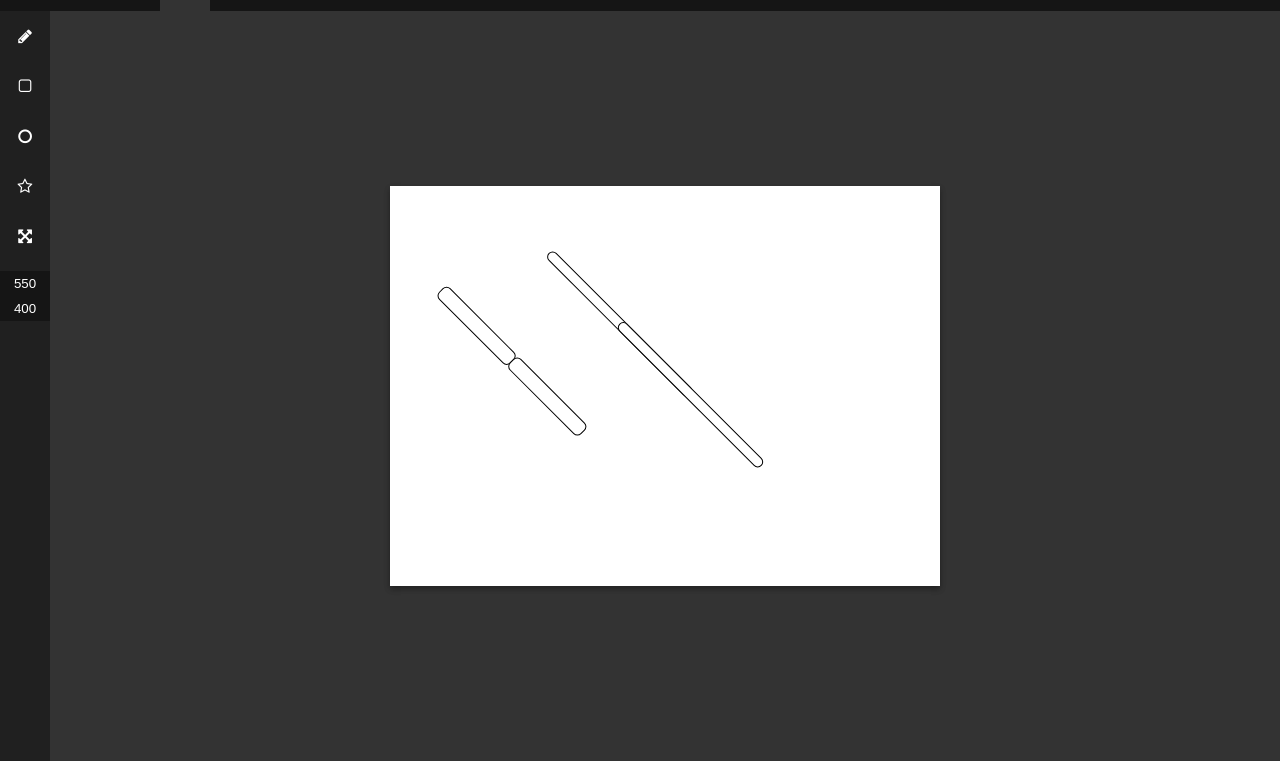
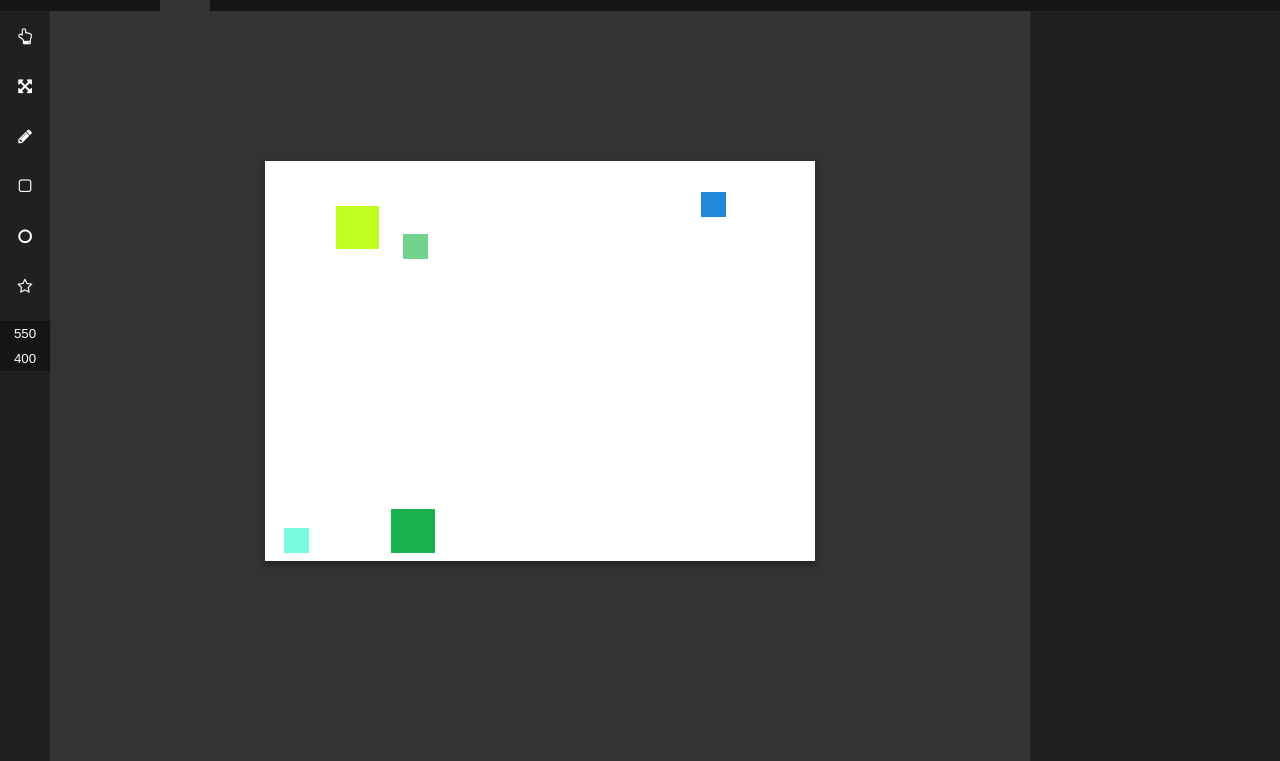
Before and after one commit to PButcher/svg-rocket, a website: page index.html in a window 1280 px wide. Shown: the part 39-800 px from the top of the page. Drawn offline with Linux system fonts and the light colour scheme.

Commit message:
Square pattern logic

```diff
--- a/css/scss/style.scss
+++ b/css/scss/style.scss
@@ -5,7 +5,9 @@ $color-dark-grey: #202020;
 $color-white: #FFF;
 $color-logo: #99FF00;
 $color-vdark-grey: #151515;
-
+html, body {
+	height: 100%;
+}
 body {
 	margin: 0;
 	padding: 0;
@@ -17,6 +19,8 @@ header {
 	text-align: left;
 	line-height: 50px;
 	background-color: $color-background;
+	position: fixed;
+	z-index: 5;
 
 	a {
 		text-align: center;
@@ -56,6 +60,10 @@ header {
 	}
 }
 
+.wrapper, .app {
+	height: 100%;
+}
+
 // WELCOME MODAL
 
 .welcome-modal {
@@ -67,7 +75,7 @@ header {
 }
 .welcome {
 	position: absolute;
-	width: 750px;
+	width: 100%;
 	height: 350px;
 	top: 0;
 	right: 0;
@@ -110,7 +118,7 @@ header {
 	display: none;
 	position: relative;
 	width: 100%;
-	height: auto;
+	height: 100%;
 	background-color: $color-workspace;
 }
 .workspace-active {
@@ -122,10 +130,12 @@ header {
 .ws-canvas-toolkit {
 	float: left;
 	width: 50px;
+	height: 100%;
 	background-color: $color-dark-grey;
 
 	nav {
 
+		margin-top: 50px;
 		margin-bottom: 10px;
 		overflow: auto;
 
@@ -145,6 +155,8 @@ header {
 		}
 
 		&.toolkit-inputs {
+
+			margin-top: 0;
 
 			a {
 
@@ -170,10 +182,19 @@ header {
 	}
 }
 
+.ws-canvas-properties {
+	float: right;
+	width: 250px;
+	height: 100%;
+	background-color: $color-dark-grey;
+}
+
 .ws-canvas-wrapper {
 
 	position: relative;
 	overflow: auto;
+	height: 100%;
+	float: left;
 
 	.ws-canvas {
 		position: absolute;
--- a/index.html
+++ b/index.html
@@ -5,7 +5,7 @@
 		<link rel="stylesheet" type="text/css" href="css/style.css" />
 		<link rel="stylesheet" type="text/css" href="vendor/font-awesome/css/font-awesome.min.css" />
 		<script type="text/javascript" src="vendor/jquery/dist/jquery.min.js"></script>
-		<script type="text/javascript" src="vendor/raphael/raphael-min.js"></script>
+		<script type="text/javascript" src="js/svg.min.js"></script>
 		<script type="text/javascript" src="js/main.js"></script>
 	</head>
 	<body>
@@ -28,11 +28,12 @@
 				<section id="workspace-canvas" class="workspace-canvas workspace-active">
 					<div class="ws-canvas-toolkit">
 						<nav>
+							<a href="#"><i class="fa fa-hand-o-up"></i></a>
+							<a href="#"><i class="fa fa-arrows-alt"></i></a>
 							<a href="#"><i class="fa fa-pencil"></i></a>
 							<a href="#"><i class="fa fa-square-o"></i></a>
 							<a href="#"><i class="fa fa-circle-o"></i></a>
 							<a href="#"><i class="fa fa-star-o"></i></a>
-							<a href="#"><i class="fa fa-arrows-alt"></i></a>
 						</nav>
 						<nav class="toolkit-inputs">
 							<input id="canvas-width" type="text">
@@ -40,10 +41,14 @@
 						</nav>
 
 					</div>
-					<div class="ws-canvas-wrapper">
+					<div id="ws-canvas-wrapper" class="ws-canvas-wrapper">
 						<figure id="ws-canvas" class="ws-canvas">
-							<!-- <canvas id="input-canvas"></canvas> -->
 						</figure>
+					</div>
+					<div class="ws-canvas-properties">
+						<nav>
+
+						</nav>
 					</div>
 				</section>
 				<section id="workspace-output" class="workspace-output">
--- a/js/main.js
+++ b/js/main.js
@@ -1,16 +1,26 @@
 var canvasWidth = 550;
 var canvasHeight = 400;
-var showSplash = false;
+var testing = true;
+var svgFocus = null;
+var svgMousedown = null;
+
+// Drawing state object
+var paper;
+var palette = {
+	fillColour: "none",
+	opacity: "0.1",
+	strokeColour: "none",
+	strokeWidth: 1,
+	radius: 0,
+};
+var currentStateSet;
 
 $(document).ready(function (){
 
 	// Remove welcome modal whilst testing
-	if(!showSplash) {
+	if(testing) {
 		$('#welcome-modal').remove();
 	}
-
-	// Set initial element sizes based on current viewport
-	resize();
 
 	// Set up welcome modal
 	setupWelcomeModal();
@@ -18,11 +28,14 @@ $(document).ready(function (){
 	// Set up event listeners
 	setupEventListeners();
 
-	// Set up workspace-canvas
-	setupWorkspaceCanvas();
+	// Lift off!
+	rocketInitialise();
 
 	// Set up toolkit
 	setupToolkit();
+
+	// Set initial element sizes based on current viewport
+	resize();
 });
 
 
@@ -36,9 +49,7 @@ $(window).resize(function() {
 // Set initial element sizes based on current viewport
 function resize() {
 
-	$('#welcome-modal').css("height", $(window).height());
-	$('.workspace-canvas, .workspace-output').css("height", ($(window).innerHeight() - $('header').height()));
-	$('.ws-canvas-toolkit, .ws-canvas-wrapper').css("height", ($(window).innerHeight() - $('header').height()));
+	$("#ws-canvas-wrapper").css("width", ($(window).innerWidth() - $(".ws-canvas-toolkit").width() - $(".ws-canvas-properties").width()));
 }
 
 // Set up welcome modal
@@ -48,85 +59,6 @@ function setupWelcomeModal() {
 	$('#btn-begin').click(function() {
 		$('#welcome-modal').fadeOut(500);
 	});
-}
-
-// Set up workspace-canvas
-function setupWorkspaceCanvas() {
-	var paper = Raphael("ws-canvas", canvasWidth, canvasHeight);
-	var exampleSketch, exampleSketch2 = [
-	{
-		type: "circle",
-		cx: 50,
-		cy: 50,
-		r: 50,
-		fill: "#FF0000",
-		"stroke-width": 0,
-		stroke: "#000"
-	},
-	{
-		type: "rect",
-		x: 50,
-		y: 50,
-		width: 50,
-		height: 50,
-		fill: "#FF0000",
-		"stroke-width": 0,
-		stroke: "#000"
-	},
-	{
-		type: "rect",
-		x: 50,
-		y: 50,
-		width: 25,
-		height: 25,
-		fill: "#FFF",
-		"stroke-width": 0
-	},
-	{
-		type: "circle",
-		cx: 50,
-		cy: 50,
-		r: 25,
-		fill: "#FFF",
-		"stroke-width": 0
-	}
-	// {
-	// 	type: "text",
-	// 	x: 150,
-	// 	y: 100,
-	// 	text: "Some Text",
-	// 	fill: "#000"
-	// }
-	];
-
-	var r1 = paper.rect(100,100,200,10,5).attr({fill:'white'});
-	var r2 = paper.rect(50,200,100,15,5).attr({fill:'white'});
-	var r3 = paper.rect(200,100,200,10,5).attr({fill:'white'});
-	var r4 = paper.rect(150,200,100,15,5).attr({fill:'white'});
-
-	var shape = paper.set(r1, r2);
-	var shape2 = paper.set(r3, r4);
-
-	var l_coords = shape.getBBox().x,
-		r_coords = shape.getBBox().x2,
-		t_coords = shape.getBBox().y,
-		b_coords = shape.getBBox().y2;
-
-	var l2_coords = shape2.getBBox().x,
-		r2_coords = shape2.getBBox().x2,
-		t2_coords = shape2.getBBox().y,
-		b2_coords = shape2.getBBox().y2;
-
-	var cx = (l_coords + r_coords) / 2,
-		cy = (t_coords + b_coords) / 2;
-
-	var cx2 = (l_coords + r_coords) / 2,
-		cy2 = (t_coords + b_coords) / 2;
-
-	shape.rotate(45, cx, cy);
-	shape2.rotate(45, cx2, cy2);
-
-
 }
 
 // Set up event listeners
@@ -156,6 +88,7 @@ function setupToolkit() {
 		if(($('#canvas-width').val() > 0) && ($('#canvas-width').val() <= 1000)) {
 			canvasWidth = $('#canvas-width').val();
 			$('#ws-canvas').css("width", canvasWidth);
+			draw();
 		}
 	});
 
@@ -164,6 +97,9 @@ function setupToolkit() {
 		if(($('#canvas-height').val() > 0) && ($('#canvas-height').val() <= 1000)) {
 			canvasHeight = $('#canvas-height').val();
 			$('#ws-canvas').css("height", canvasHeight);
+			paper.clear();
+			paper.clear();
+			draw();
 		}
 	});
 }
@@ -195,3 +131,92 @@ function pageTransition(dest) {
 			break;
 	}
 }
+
+// Initialise SVG JS
+function rocketInitialise() {
+
+	// SVGJS draw object
+	paper = SVG("ws-canvas").size(canvasWidth, canvasHeight);
+
+	// Holds SVG set that's being used at the moment
+	currentStateSet = paper.set();
+
+	// Draw stuff!
+	draw();
+}
+
+// Main draw function
+function draw() {
+
+	// Random squares
+	makeRandomSquares();
+}
+
+// Draw a rectangle at a given position
+function makeRect(width, height, x, y) {
+
+	var rect = paper.rect(width, height).attr({
+		fill: palette.fillColour,
+		stroke: palette.strokeColour,
+		"stroke-width": palette.strokeWidth,
+		x: x,
+		y: y,
+		radius: palette.radius
+	});
+
+	// Events
+	rect.mouseover(function() {
+		console.log("MOUSEOVER: " + this.id());
+		this.attr({
+			stroke: "#F00",
+			"stroke-width": 2
+		});
+		svgFocus = this.id();
+	}).mouseout(function () {
+		console.log("MOUSEOUT: " + this.id());
+		this.attr({
+			stroke: "none",
+			"stroke-width": 0
+		});
+		svgFocus = null;
+		svgMousedown = null;
+	}).mousedown(function () {
+		console.log("MOUSEDOWN: " + this.id());
+		svgMousedown = this.id();
+	}).mouseup(function() {
+		console.log("MOUSEUP: " + this.id());
+		svgMousedown = null;
+	}).mousemove(function() {
+		if(svgMousedown != null) {
+			this.front();
+			SVG.get(svgMousedown).attr({
+				x: (event.clientX - $("#ws-canvas").offset().left - $('#ws-canvas-toolkit').width() - (this.width() / 2)),
+				y: (event.clientY - $("#ws-canvas").offset().top  - (this.height() / 2))
+			});
+		}
+	});
+
+	// Add rect to set
+	currentStateSet.add(rect);
+}
+
+// PATTERN :: RANDOM SQUARES
+function makeRandomSquares() {
+
+	// Draw a bunch of random squares
+	var size;
+	var nSquares = 5;
+
+	for(var i = 0; i < nSquares; i++) {
+		size = Math.ceil(Math.random()*100);
+		if(size < 25){ size = 25;}
+		makeRect(size, size, Math.floor(Math.random()*(canvasWidth-size)), Math.floor(Math.random()*(canvasHeight-size)));
+	}
+	currentStateSet.each(function() {
+		var rN = Math.round(Math.random()*255);
+		var gN = Math.round(Math.random()*255);
+		var bN = Math.round(Math.random()*255);
+		var newRGB = new SVG.Color({r: rN, g: gN, b: bN});
+		this.fill(newRGB);
+	});
+}
```
Also changed, not shown: css/style.css, 2 other files.
